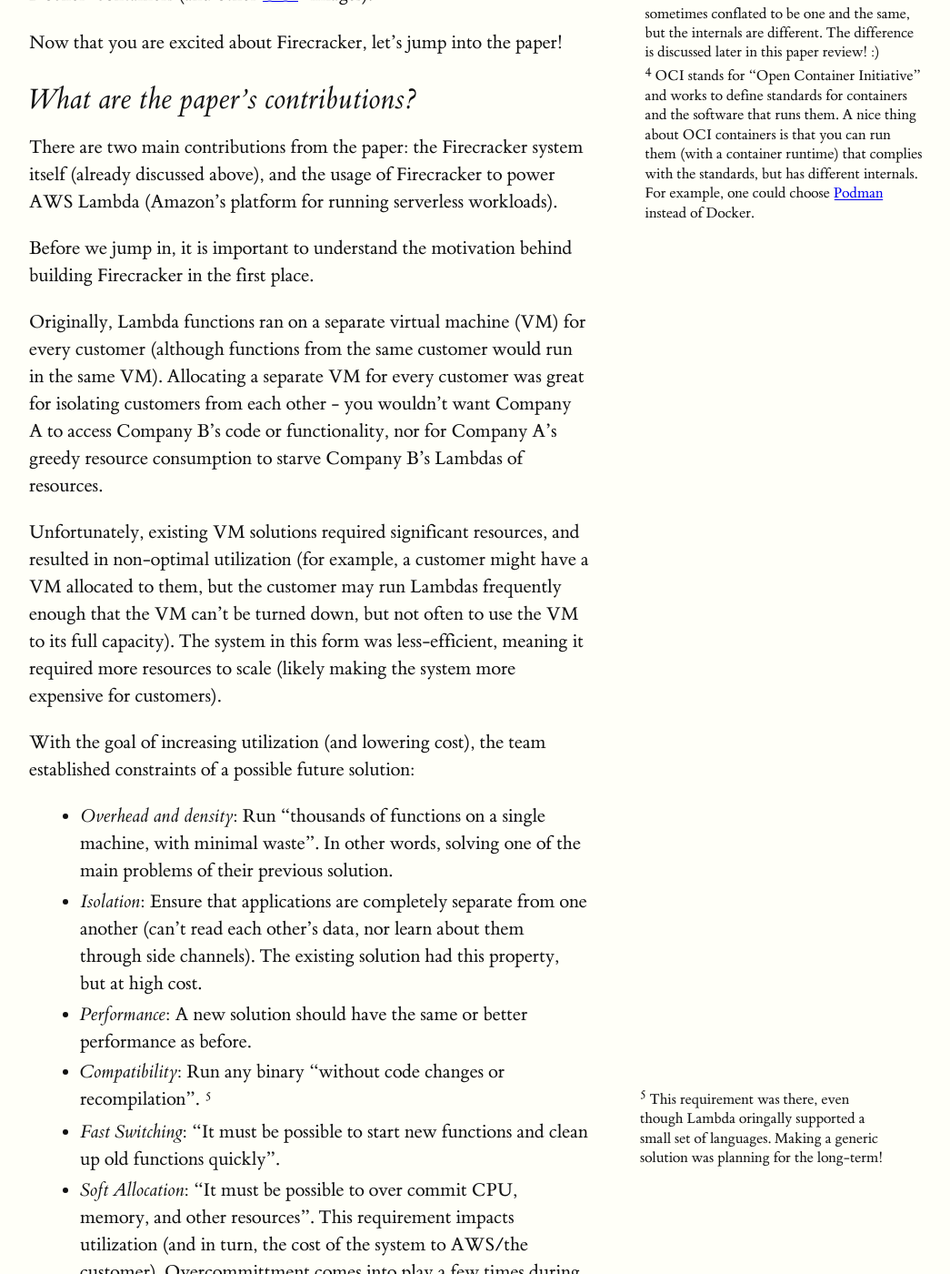
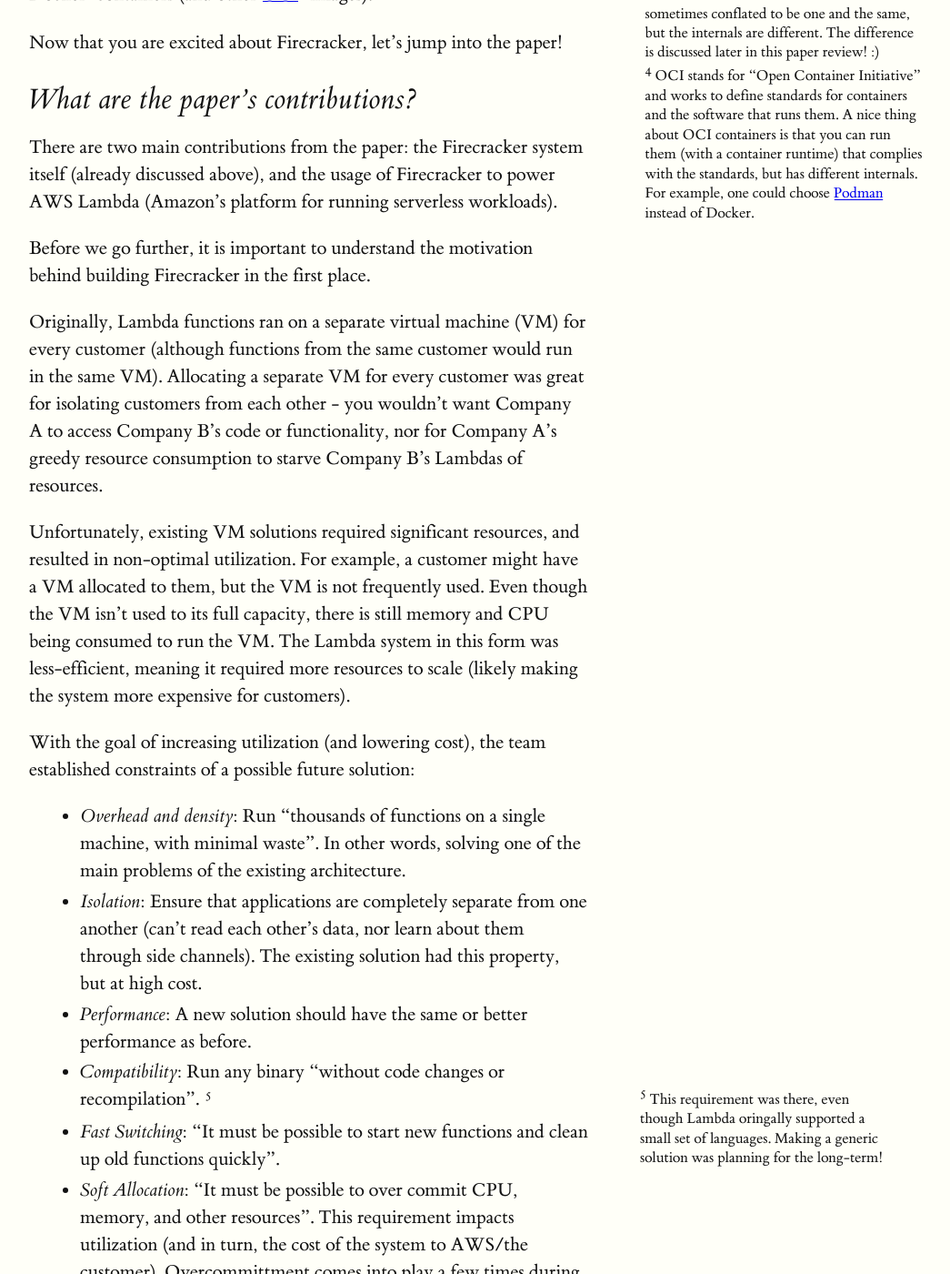
Before and after one commit to mlerner/mlerner.github.io, a Jekyll site: the page built from _posts/2021-06-17-firecracker-lightweight-virtualization-for-serverless-applications.md, in a window 1280 px wide and 1400 px high, scrolled down 1019 px. Shown: the whole window at 91% size, without its empty margins (128-1173 px from the left). Built offline with Jekyll 4.4.1, drawn with Linux system fonts in a browser that asks for light colours; some of the changed text lies outside the part shown.

Commit message:
Publish firecracker

```diff
--- a/_drafts/2021-06-17-firecracker-lightweight-virtualization-for-serverless-applications.md
+++ b/_posts/2021-06-17-firecracker-lightweight-virtualization-for-serverless-applications.md
@@ -18,15 +18,15 @@ Now that you are excited about Firecracker, let's jump into the paper!
 
 There are two main contributions from the paper: the Firecracker system itself (already discussed above), and the usage of Firecracker to power AWS Lambda (Amazon's platform for running serverless workloads).
 
-Before we jump in, it is important to understand the motivation behind building Firecracker in the first place.
+Before we go further, it is important to understand the motivation behind building Firecracker in the first place.
 
 Originally, Lambda functions ran on a separate virtual machine (VM) for every customer (although functions from the same customer would run in the same VM). Allocating a separate VM for every customer was great for isolating customers from each other - you wouldn't want Company A to access Company B's code or functionality, nor for Company A's greedy resource consumption to starve Company B's Lambdas of resources.
 
-Unfortunately, existing VM solutions required significant resources, and resulted in non-optimal utilization (for example, a customer might have a VM allocated to them, but the customer may run Lambdas frequently enough that the VM can't be turned down, but not often to use the VM to its full capacity). The system in this form was less-efficient, meaning it required more resources to scale (likely making the system more expensive for customers).
+Unfortunately, existing VM solutions required significant resources, and resulted in non-optimal utilization. For example, a customer might have a VM allocated to them, but the VM is not frequently used. Even though the VM isn't used to its full capacity, there is still memory and CPU being consumed to run the VM. The Lambda system in this form was less-efficient, meaning it required more resources to scale (likely making the system more expensive for customers).
 
 With the goal of increasing utilization (and lowering cost), the team established constraints of a possible future solution:
 
-- _Overhead and density_: Run "thousands of functions on a single machine, with minimal waste". In other words, solving one of the main problems of their previous solution.
+- _Overhead and density_: Run "thousands of functions on a single machine, with minimal waste". In other words, solving one of the main problems of the existing architecture.
 - _Isolation_: Ensure that applications are completely separate from one another (can't read each other's data, nor learn about them through side channels). The existing solution had this property, but at high cost.
 - _Performance_: A new solution should have the same or better performance as before.
 - _Compatibility_: Run any binary "without code changes or recompilation". {% sidenote 'compat' "This requirement was there, even though Lambda oringally supported a small set of languages. Making a generic solution was planning for the long-term!" %}
@@ -39,7 +39,7 @@ The constraints were applied to three different categories of solutions: _Linux
 
 There are several _Isolation_ downsides to using Linux containers.
 
-First, Linux containers interact directly with a host OS using syscalls{% sidenote 'syscalls' "Syscalls are a standard way for programs to interact with an operating system. They're really neat. I highly reccommend [Beej's guide to Network Programming](http://beej.us/guide/bgnet/) for some fun syscall programming" %}. While you can lock-down which syscalls a program can make (the paper mentions using [Seccomp BPF](https://www.kernel.org/doc/html/v4.16/userspace-api/seccomp_filter.html)), and even which arguments the syscalls can use.
+First, Linux containers interact directly with a host OS using syscalls{% sidenote 'syscalls' "Syscalls are a standard way for programs to interact with an operating system. They're really neat. I highly reccommend [Beej's guide to Network Programming](http://beej.us/guide/bgnet/) for some fun syscall programming" %}. One can lock-down which syscalls a program can make (the paper mentions using [Seccomp BPF](https://www.kernel.org/doc/html/v4.16/userspace-api/seccomp_filter.html)), and even which arguments the syscalls can use, as well as using other security features of container systems (the Fly.io article linked above discusses this topic in more depth).
 
 Even using other Linux isolation features, at the end of the day the container is still interacting with the OS. That means that if customer code in the container figures out a way to pwn the OS, or figures out a side channel to determine state of another container, _Isolation_ might break down. Not great.
 
@@ -55,7 +55,7 @@ Revisiting virtualization led to a focus on what about the existing virtualizati
 - _Overhead and density_: the components of virtualization (which we will get into further down) require too many resources, leading to low utilization
 - _Fast switching_: VMs take a while to boot and shut down, which doesn't mesh well with Lambda functions that need a VM quickly and may only use it for a few seconds (or less).
 
-They then applied the above requirements to the main components of the virtualization system: the hypervisor and the virtual machine monitor.
+The team then applied the above requirements to the main components of the virtualization system: the hypervisor and the virtual machine monitor.
 
 First, the team considered which _type_ of hypervisor to choose. There are two types of hypervisors, Type 1 and Type 2. The textbook definitions of hypervisors say that Type 1 hypervisors are integrated directly in the hardware, while Type 2 hypervisors run an operating system on top of the hardware (then run the hypervisor on top of that operating system).
 
@@ -123,6 +123,6 @@ Relative to the other options, Firecracker and the comparable solution of Intel'
 
 ## Conclusion
 
-Firecracker was interesting to learn about because it is a high-performance, low overhead VMM written in Rust. The paper also is a great study in pragmatic technical decision making - rather than rewriting already robust software (KVM), the team focused on a specific component of an existing system to improve. Along the way, we learned about how different methods for _isolating_ customer workloads from each other {% sidenote 'bpf' "In particular, I thought seccomp-bpf was interesting and look forward to learning more about BPF/eBPF. First stop: [Julia Evans' guide](https://jvns.ca/blog/2017/06/28/notes-on-bpf---ebpf/)" %} ) used to ensure customer workloads are isolated from each other.
+Firecracker was interesting to learn about because it is a high-performance, low overhead VMM written in Rust. The paper also is a great study in pragmatic technical decision making - rather than rewriting already robust software (KVM), the team focused on a specific component of an existing system to improve. Along the way, we learned about how different methods for _isolating_ customer workloads from each other {% sidenote 'bpf' "In particular, I thought seccomp-bpf was interesting and look forward to learning more about BPF/eBPF. First stop: [Julia Evans' guide](https://jvns.ca/blog/2017/06/28/notes-on-bpf---ebpf/)" %}.
 
 If you made it this far, you probably enjoyed the paper review - I post them on my [Twitter](https://twitter.com/micahlerner) every week!
```
Also changed, not shown: other parts of _posts/2021-06-17-firecracker-lightweight-virtualization-for-serverless-applications.md (+2 -2 lines).
